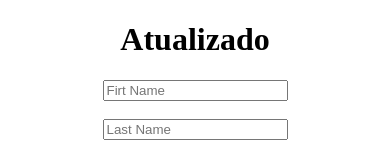
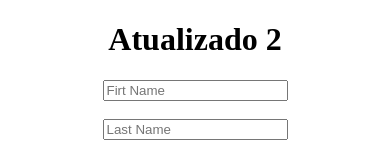
Before and after one commit to juniorluizcredlink/Post2, a plain HTML site: page www/index.html in a window 390 px wide. Shown: the top 156 px of the page. Drawn offline with Linux system fonts and the light colour scheme; some packages are replaced by stand-ins of ours.

Commit message:
denovo pra ver se vai

```diff
--- a/www/index.html
+++ b/www/index.html
@@ -8,7 +8,7 @@
 
     <body>
 <center>
-<h1>Atualizado</h1>
+<h1>Atualizado 2</h1>
 <form method="post" id="infoForm">
     <input type="text" name="firt_name" id="firt_name" value="" placeholder="Firt Name"  />   <br /> <br />
     <input type="text" name="last_last_name" id="last_last_name" value="" placeholder="Last Name"  />   <br /> <br />
```
